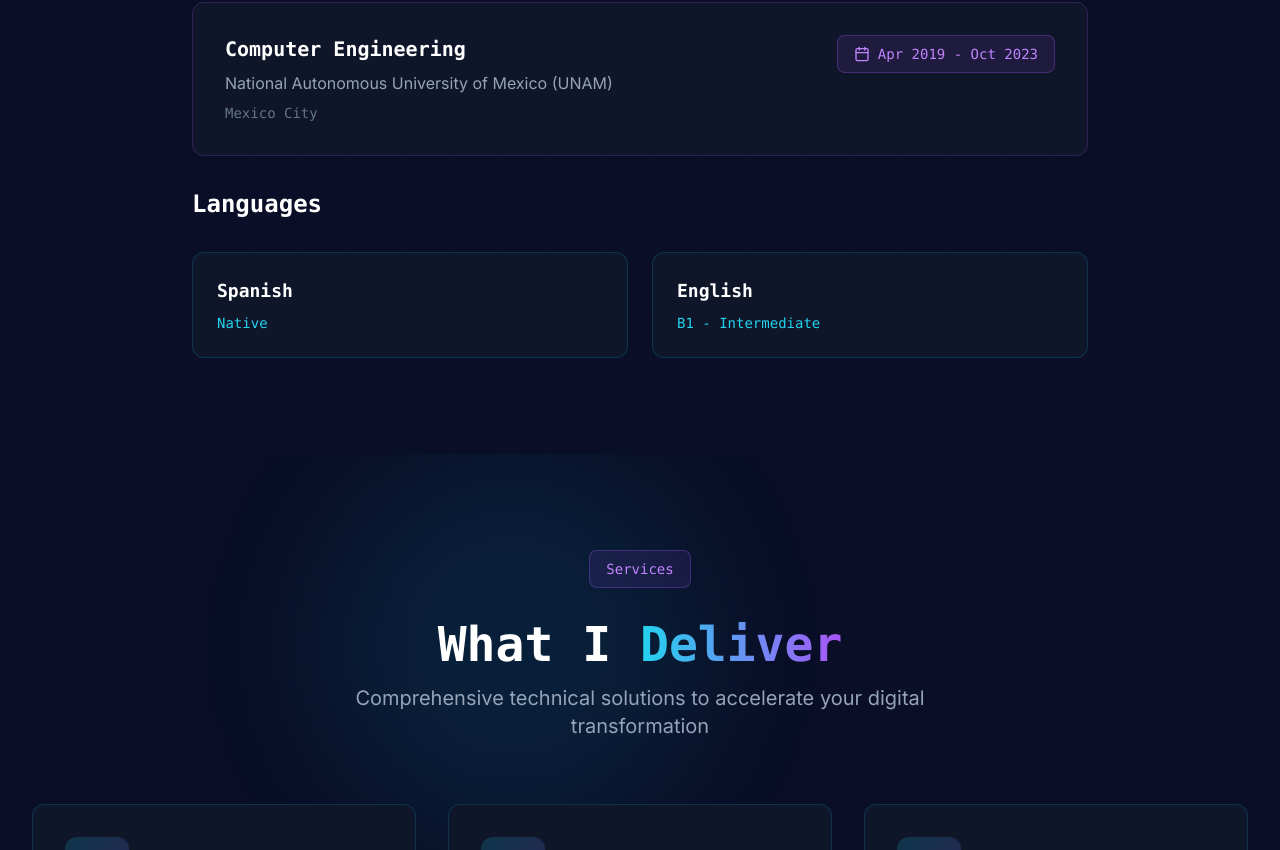
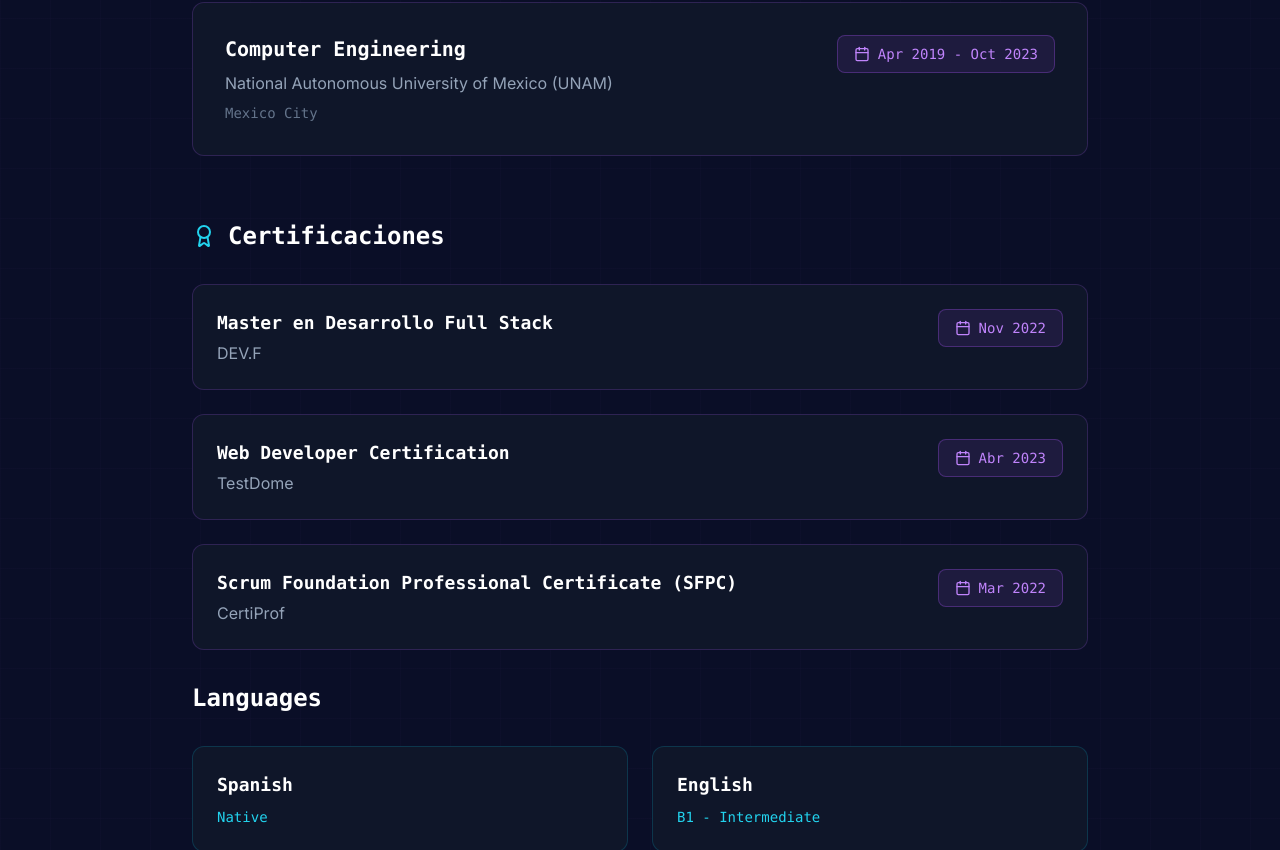
Before and after one commit to RodrigoMarure23/portafoliojsx, a React (Vite) app: page / in a window 1280 px wide. Shown: the part 5732-6582 px from the top of the page. Built offline with nearby package versions, Linux system fonts and the light colour scheme.

Commit message:
add nueva version final

```diff
--- a/src/components/Contact.jsx
+++ b/src/components/Contact.jsx
@@ -3,7 +3,7 @@ import { motion, useInView } from "framer-motion";
 import { useRef, useState } from "react";
 import { useLanguage } from "../hooks/useLanguage";
 import emailjs from "@emailjs/browser";
-import cv from "../cv/cvActual.pdf";
+import cv from "../cv/cvRodrigoMarure2.pdf";
 export function Contact() {
   const ref = useRef(null);
   const isInView = useInView(ref, {
--- a/src/components/Experience.jsx
+++ b/src/components/Experience.jsx
@@ -1,40 +1,57 @@
-import { Briefcase, Calendar, GraduationCap } from 'lucide-react';
-import { motion, useInView } from 'framer-motion';
-import { useRef } from 'react';
-import { useLanguage } from '../hooks/useLanguage';
-function ExperienceCard({
-  exp,
-  index
-}) {
+import { Briefcase, Calendar, GraduationCap, Award } from "lucide-react";
+import { motion, useInView } from "framer-motion";
+import { useRef } from "react";
+import { useLanguage } from "../hooks/useLanguage";
+function ExperienceCard({ exp, index }) {
   const ref = useRef(null);
   const isInView = useInView(ref, {
     once: true,
-    margin: "-100px"
+    margin: "-100px",
   });
-  return <motion.div ref={ref} initial={{
+  return (
+    <motion.div
+      ref={ref}
+      initial={{
         opacity: 0,
-    x: -50
-  }} animate={isInView ? {
+        x: -50,
+      }}
+      animate={
+        isInView
+          ? {
               opacity: 1,
-    x: 0
-  } : {
+              x: 0,
+            }
+          : {
               opacity: 0,
-    x: -50
-  }} transition={{
+              x: -50,
+            }
+      }
+      transition={{
         duration: 0.5,
-    delay: index * 0.2
-  }} className="relative pl-8 pb-12 border-l-2 border-cyan-500/30 last:pb-0">
+        delay: index * 0.2,
+      }}
+      className="relative pl-8 pb-12 border-l-2 border-cyan-500/30 last:pb-0"
+    >
       {/* Timeline Dot */}
-      <motion.div initial={{
-      scale: 0
-    }} animate={isInView ? {
-      scale: 1
-    } : {
-      scale: 0
-    }} transition={{
+      <motion.div
+        initial={{
+          scale: 0,
+        }}
+        animate={
+          isInView
+            ? {
+                scale: 1,
+              }
+            : {
+                scale: 0,
+              }
+        }
+        transition={{
           duration: 0.3,
-      delay: index * 0.2 + 0.2
-    }} className="absolute left-0 top-0 -translate-x-[9px] w-4 h-4 rounded-full bg-gradient-to-r from-cyan-500 to-purple-500 border-4 border-[#0a0e27] shadow-lg shadow-cyan-500/50"></motion.div>
+          delay: index * 0.2 + 0.2,
+        }}
+        className="absolute left-0 top-0 -translate-x-[9px] w-4 h-4 rounded-full bg-gradient-to-r from-cyan-500 to-purple-500 border-4 border-[#0a0e27] shadow-lg shadow-cyan-500/50"
+      ></motion.div>
 
       <div className="bg-[#0f1629] rounded-xl p-8 border border-cyan-500/20 hover:border-cyan-500/50 hover:shadow-xl hover:shadow-cyan-500/20 transition-all">
         <div className="flex flex-wrap items-start justify-between gap-4 mb-6">
@@ -57,91 +74,151 @@ function ExperienceCard({
         </div>
 
         <ul className="space-y-3">
-          {exp.achievements.map((achievement, i) => <motion.li key={i} initial={{
+          {exp.achievements.map((achievement, i) => (
+            <motion.li
+              key={i}
+              initial={{
                 opacity: 0,
-          x: -20
-        }} animate={isInView ? {
+                x: -20,
+              }}
+              animate={
+                isInView
+                  ? {
                       opacity: 1,
-          x: 0
-        } : {
+                      x: 0,
+                    }
+                  : {
                       opacity: 0,
-          x: -20
-        }} transition={{
+                      x: -20,
+                    }
+              }
+              transition={{
                 duration: 0.3,
-          delay: index * 0.2 + 0.3 + i * 0.1
-        }} className="flex gap-3 text-slate-400">
+                delay: index * 0.2 + 0.3 + i * 0.1,
+              }}
+              className="flex gap-3 text-slate-400"
+            >
               <span className="text-cyan-400 mt-1.5 font-mono">›</span>
               <span className="leading-relaxed">{achievement}</span>
-            </motion.li>)}
+            </motion.li>
+          ))}
         </ul>
       </div>
-    </motion.div>;
+    </motion.div>
+  );
 }
+const certifications = [
+  {
+    title: "Master en Desarrollo Full Stack",
+    institution: "DEV.F",
+    date: "Nov 2022",
+  },
+  {
+    title: "Web Developer Certification",
+    institution: "TestDome",
+    date: "Abr 2023",
+  },
+  {
+    title: "Scrum Foundation Professional Certificate (SFPC)",
+    institution: "CertiProf",
+    date: "Mar 2022",
+  },
+];
+
 export function Experience() {
+  const certRef = useRef(null);
+  const certInView = useInView(certRef, { once: true });
   const ref = useRef(null);
   const isInView = useInView(ref, {
     once: true,
-    margin: "-100px"
+    margin: "-100px",
   });
   const eduRef = useRef(null);
   const eduInView = useInView(eduRef, {
     once: true,
-    margin: "-100px"
+    margin: "-100px",
   });
-  const {
-    t
-  } = useLanguage();
-  const jobs = t('experience.jobs');
-  const education = t('experience.education');
-  const languages = t('experience.languages');
-  return <section id="experience" className="py-24 bg-[#0a0e27] relative overflow-hidden">
+  const { t } = useLanguage();
+  const jobs = t("experience.jobs");
+  const education = t("experience.education");
+  const languages = t("experience.languages");
+  return (
+    <section
+      id="experience"
+      className="py-24 bg-[#0a0e27] relative overflow-hidden"
+    >
       {/* Background Pattern */}
       <div className="absolute inset-0 bg-[linear-gradient(rgba(168,85,247,0.02)_1px,transparent_1px),linear-gradient(90deg,rgba(168,85,247,0.02)_1px,transparent_1px)] bg-[size:50px_50px]"></div>
 
       <div className="relative max-w-7xl mx-auto px-6 lg:px-8">
-        <motion.div ref={ref} initial={{
+        <motion.div
+          ref={ref}
+          initial={{
             opacity: 0,
-        y: 20
-      }} animate={isInView ? {
+            y: 20,
+          }}
+          animate={
+            isInView
+              ? {
                   opacity: 1,
-        y: 0
-      } : {
+                  y: 0,
+                }
+              : {
                   opacity: 0,
-        y: 20
-      }} transition={{
-        duration: 0.6
-      }} className="text-center space-y-4 mb-16">
+                  y: 20,
+                }
+          }
+          transition={{
+            duration: 0.6,
+          }}
+          className="text-center space-y-4 mb-16"
+        >
           <div className="inline-block px-4 py-2 bg-cyan-500/10 border border-cyan-500/30 rounded-lg text-cyan-400 text-sm font-mono mb-4">
-            {t('experience.tag')}
+            {t("experience.tag")}
           </div>
           <h2 className="text-4xl lg:text-5xl font-bold text-white font-mono">
-            {t('experience.title')} <span className="text-transparent bg-clip-text bg-gradient-to-r from-cyan-400 to-purple-500">{t('experience.titleHighlight')}</span>
+            {t("experience.title")}{" "}
+            <span className="text-transparent bg-clip-text bg-gradient-to-r from-cyan-400 to-purple-500">
+              {t("experience.titleHighlight")}
+            </span>
           </h2>
           <p className="text-xl text-slate-400 max-w-2xl mx-auto">
-            {t('experience.subtitle')}
+            {t("experience.subtitle")}
           </p>
         </motion.div>
 
         <div className="max-w-4xl mx-auto space-y-8 mb-16">
-          {jobs.map((exp, index) => <ExperienceCard key={index} exp={exp} index={index} />)}
+          {jobs.map((exp, index) => (
+            <ExperienceCard key={index} exp={exp} index={index} />
+          ))}
         </div>
 
         {/* Education Section */}
-        <motion.div ref={eduRef} initial={{
+        <motion.div
+          ref={eduRef}
+          initial={{
             opacity: 0,
-        y: 20
-      }} animate={eduInView ? {
+            y: 20,
+          }}
+          animate={
+            eduInView
+              ? {
                   opacity: 1,
-        y: 0
-      } : {
+                  y: 0,
+                }
+              : {
                   opacity: 0,
-        y: 20
-      }} transition={{
-        duration: 0.6
-      }} className="max-w-4xl mx-auto">
+                  y: 20,
+                }
+          }
+          transition={{
+            duration: 0.6,
+          }}
+          className="max-w-4xl mx-auto"
+        >
           <h3 className="text-2xl font-bold text-white mb-8 font-mono flex items-center gap-3">
             <GraduationCap className="w-6 h-6 text-cyan-400" />
-            {t('experience.educationTitle')}
+            {t("experience.educationTitle")}
           </h3>
           <div className="bg-[#0f1629] rounded-xl p-8 border border-purple-500/20 hover:border-purple-500/50 hover:shadow-xl hover:shadow-purple-500/20 transition-all">
             <div className="flex flex-wrap items-start justify-between gap-4">
@@ -150,7 +227,9 @@ export function Experience() {
                   {education.degree}
                 </h4>
                 <p className="text-slate-400 mb-2">{education.institution}</p>
-                <p className="text-sm text-slate-500 font-mono">{education.location}</p>
+                <p className="text-sm text-slate-500 font-mono">
+                  {education.location}
+                </p>
               </div>
               <div className="flex items-center gap-2 px-4 py-2 bg-purple-500/10 border border-purple-500/30 text-purple-400 rounded-lg">
                 <Calendar className="w-4 h-4" />
@@ -159,33 +238,88 @@ export function Experience() {
             </div>
           </div>
         </motion.div>
+        <motion.div
+          ref={certRef}
+          initial={{ opacity: 0, y: 20 }}
+          animate={certInView ? { opacity: 1, y: 0 } : { opacity: 0, y: 20 }}
+          transition={{ duration: 0.6 }}
+          className="max-w-4xl mx-auto mt-16"
+        >
+          <h3 className="text-2xl font-bold text-white mb-8 font-mono flex items-center gap-3">
+            <Award className="w-6 h-6 text-cyan-400" />
+            Certificaciones
+          </h3>
+
+          <div className="space-y-6">
+            {certifications.map((cert, index) => (
+              <div
+                key={index}
+                className="bg-[#0f1629] rounded-xl p-6 border border-purple-500/20 hover:border-purple-500/50 hover:shadow-xl hover:shadow-purple-500/20 transition-all"
+              >
+                <div className="flex flex-wrap items-start justify-between gap-4">
+                  <div>
+                    <h4 className="text-lg font-bold text-white font-mono mb-1">
+                      {cert.title}
+                    </h4>
+                    <p className="text-slate-400">{cert.institution}</p>
+                  </div>
+
+                  <div className="flex items-center gap-2 px-4 py-2 bg-purple-500/10 border border-purple-500/30 text-purple-400 rounded-lg">
+                    <Calendar className="w-4 h-4" />
+                    <span className="font-mono text-sm">{cert.date}</span>
+                  </div>
+                </div>
+              </div>
+            ))}
+          </div>
+        </motion.div>
 
         {/* Languages */}
-        <motion.div initial={{
+        <motion.div
+          initial={{
             opacity: 0,
-        y: 20
-      }} animate={eduInView ? {
+            y: 20,
+          }}
+          animate={
+            eduInView
+              ? {
                   opacity: 1,
-        y: 0
-      } : {
+                  y: 0,
+                }
+              : {
                   opacity: 0,
-        y: 20
-      }} transition={{
+                  y: 20,
+                }
+          }
+          transition={{
             duration: 0.6,
-        delay: 0.2
-      }} className="max-w-4xl mx-auto mt-8">
-          <h3 className="text-2xl font-bold text-white mb-8 font-mono">{t('experience.languagesTitle')}</h3>
+            delay: 0.2,
+          }}
+          className="max-w-4xl mx-auto mt-8"
+        >
+          <h3 className="text-2xl font-bold text-white mb-8 font-mono">
+            {t("experience.languagesTitle")}
+          </h3>
           <div className="grid md:grid-cols-2 gap-6">
             <div className="bg-[#0f1629] rounded-xl p-6 border border-cyan-500/20">
-              <h4 className="text-lg font-bold text-white mb-2 font-mono">{languages.spanish.name}</h4>
-              <p className="text-cyan-400 font-mono text-sm">{languages.spanish.level}</p>
+              <h4 className="text-lg font-bold text-white mb-2 font-mono">
+                {languages.spanish.name}
+              </h4>
+              <p className="text-cyan-400 font-mono text-sm">
+                {languages.spanish.level}
+              </p>
             </div>
             <div className="bg-[#0f1629] rounded-xl p-6 border border-cyan-500/20">
-              <h4 className="text-lg font-bold text-white mb-2 font-mono">{languages.english.name}</h4>
-              <p className="text-cyan-400 font-mono text-sm">{languages.english.level}</p>
+              <h4 className="text-lg font-bold text-white mb-2 font-mono">
+                {languages.english.name}
+              </h4>
+              <p className="text-cyan-400 font-mono text-sm">
+                {languages.english.level}
+              </p>
             </div>
           </div>
         </motion.div>
       </div>
-    </section>;
+    </section>
+  );
 }
--- a/src/components/Navigation.jsx
+++ b/src/components/Navigation.jsx
@@ -3,7 +3,7 @@ import { useState } from "react";
 import { FaReact } from "react-icons/fa";
 import { motion, AnimatePresence } from "framer-motion";
 import { useLanguage } from "../hooks/useLanguage";
-import cv from "../cv/cvActual.pdf";
+import cv from "../cv/cvRodrigoMarure2.pdf";
 export function Navigation() {
   const [isOpen, setIsOpen] = useState(false);
   const { language, setLanguage, t } = useLanguage();
--- a/src/hooks/useLanguage.jsx
+++ b/src/hooks/useLanguage.jsx
@@ -572,6 +572,19 @@ const translations = {
             "Apliqué principios de diseño funcional, seguridad de datos y eficiencia operativa",
           ],
         },
+        {
+          role: "Desarrollador Web Freelance",
+          company: "Proyectos Independientes",
+          period: "2021 - Actualidad",
+          type: "Freelance",
+          achievements: [
+            "Desarrollo continuo de soluciones web y automatizaciones para pequeños negocios desde el inicio de mi formación en programación",
+            "Diseñé y construí tiendas en línea y plataformas de gestión con control de usuarios, roles y ventas",
+            "Implementé automatizaciones para el procesamiento de archivos Excel y generación de reportes, reduciendo tareas manuales y errores operativos",
+            "Apliqué JavaScript, TypeScript, React y Node.js para digitalizar y optimizar procesos de negocio",
+            "Complementé la experiencia profesional cursando la Ingeniería en Computación (UNAM) y un Máster Full Stack en DEV.F, fortaleciendo buenas prácticas y bases técnicas sólidas",
+          ],
+        },
       ],
       education: {
         degree: "Ingeniería en Computación",
@@ -579,6 +592,7 @@ const translations = {
         period: "Abr 2019 - Oct 2023",
         location: "Ciudad de México",
       },
+
       languages: {
         spanish: {
           name: "Español",
```
Also changed, not shown: 2 other files (tests, documents, lock files or other folders). Lines whose indentation alone changed are shown as unchanged.
